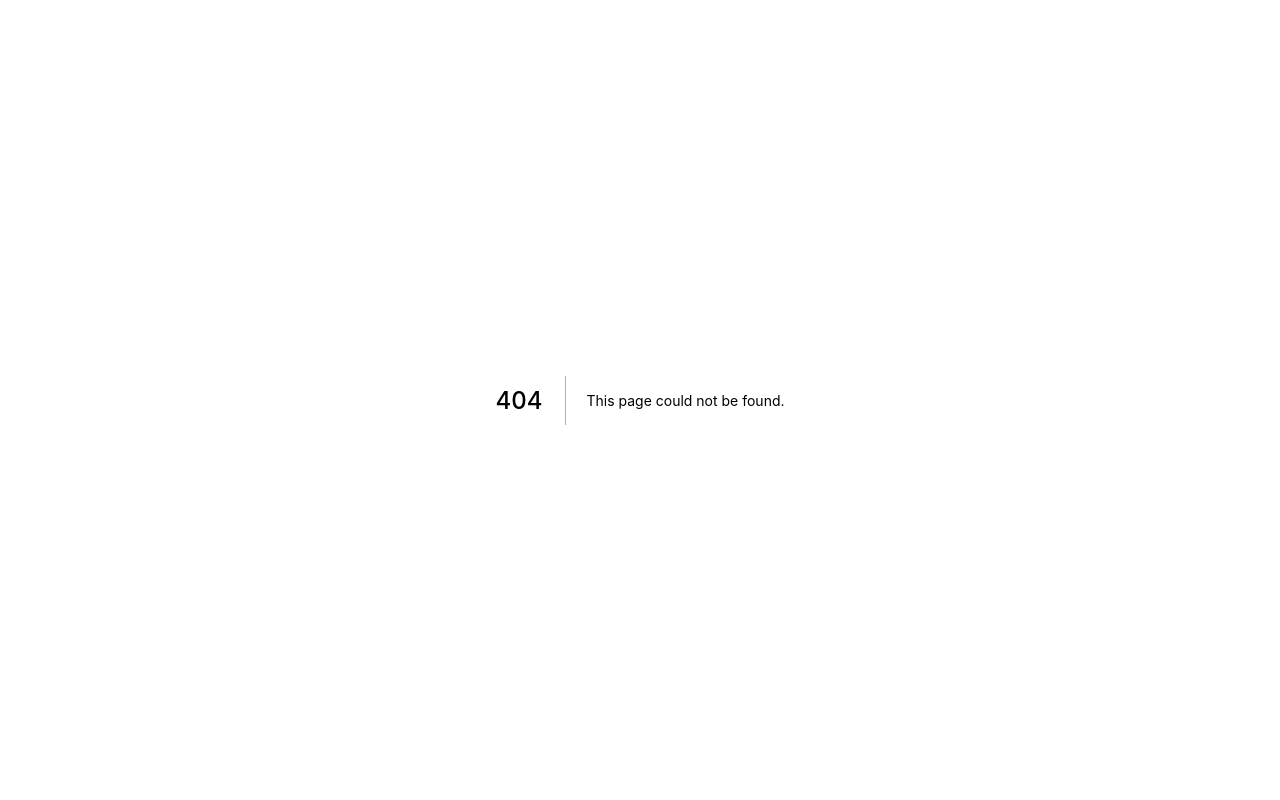
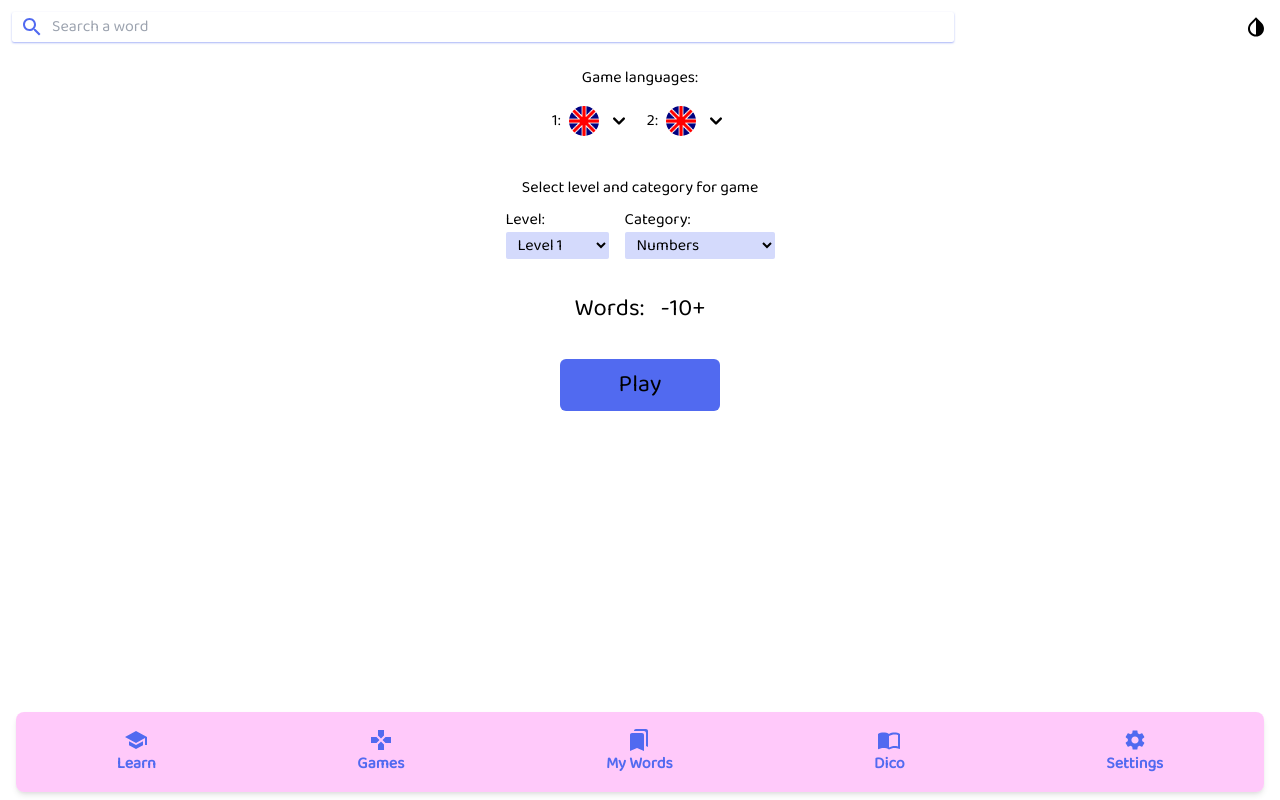
Before and after one commit to ArexSpeed/multiwords, a Next.js app: page /games/memo in a window 1280 px wide. Before the commit this address had no page. Built offline with nearby package versions, Linux system fonts and the light colour scheme.

Commit message:
game, memo index ui

```diff
--- /dev/null
+++ b/pages/games/index.tsx
@@ -0,0 +1,45 @@
+import React from 'react';
+import Link from 'next/link';
+import MetaHead from 'components/MetaHead';
+import MobileNav from 'components/Nav/MobileNav';
+import Search from 'components/Search';
+import ViewAgendaIcon from '@material-ui/icons/ViewAgenda';
+import BorderAllIcon from '@material-ui/icons/BorderAll';
+
+const GamesPage = () => {
+  return (
+    <div className="w-screen h-screen max-h-screen flex flex-col relative font-baloo dark:bg-gray-700 dark:text-gray-100">
+      <MetaHead />
+      <main className="w-full max-h-screen">
+        <Search />
+        <section className="flex flex-col justify-center items-center">
+          <h3 className="text-gray-600 dark:text-gray-300">Select your game to learn</h3>
+          <article className="flex flex-row justify-around items-center">
+            <Link href="/games/memo" passHref>
+              <div className="w-[100px] h-[100px] m-4 bg-gray-100 dark:bg-gray-800 flex flex-col justify-between items-center rounded-sm shadow-sm">
+                <ViewAgendaIcon style={{ fontSize: '60px' }} />
+                <h5>Memo</h5>
+              </div>
+            </Link>
+            <Link href="/games/puzzle" passHref>
+              <div className="w-[100px] h-[100px] m-4 bg-gray-100 dark:bg-gray-800 flex flex-col justify-between items-center rounded-sm shadow-sm">
+                <BorderAllIcon style={{ fontSize: '60px' }} />
+                <h5>Word Puzzle</h5>
+              </div>
+            </Link>
+          </article>
+          <article className="flex flex-row justify-around items-center">
+            <Link href="/games/connect" passHref>
+              <div className="w-[100px] h-[100px] m-4 bg-gray-100 dark:bg-gray-800 flex flex-col justify-between items-center rounded-sm shadow-sm">
+                <h5>Connect</h5>
+              </div>
+            </Link>
+          </article>
+        </section>
+        <MobileNav />
+      </main>
+    </div>
+  );
+};
+
+export default GamesPage;
--- /dev/null
+++ b/pages/games/memo/index.tsx
@@ -0,0 +1,178 @@
+/* eslint-disable jsx-a11y/no-onchange */
+import React, { useState } from 'react';
+import Link from 'next/link';
+import MobileNav from 'components/Nav/MobileNav';
+import MetaHead from 'components/MetaHead';
+import Search from 'components/Search';
+import Flag from 'components/Flag';
+import { levels, categories } from 'data';
+
+const MemoPage = () => {
+  const [firstLangBox, setFirstLangBox] = useState(false);
+  const [secondLangBox, setSecondLangBox] = useState(false);
+  const [firstLangGame, setFirstLangGame] = useState('eng');
+  const [secondLangGame, setSecondLangGame] = useState('eng');
+  const [level, setLevel] = useState('1');
+  const [category, setCategory] = useState('');
+
+  const langs = [
+    {
+      short: 'eng',
+      name: 'English'
+    },
+    {
+      short: 'pol',
+      name: 'Polski'
+    },
+    {
+      short: 'ger',
+      name: 'Deutsch'
+    },
+    {
+      short: 'ned',
+      name: 'Nederlande'
+    },
+    {
+      short: 'spa',
+      name: 'Español'
+    },
+    {
+      short: 'fra',
+      name: 'Français'
+    },
+    {
+      short: 'ita',
+      name: 'Italiano'
+    }
+  ];
+
+  return (
+    <div className="w-screen h-screen max-h-screen flex flex-col relative font-baloo dark:bg-gray-700 dark:text-gray-100">
+      <MetaHead />
+      <main className="w-full max-h-screen">
+        <Search />
+        <section className="flex flex-col justify-center items-center w-full p-3">
+          <div className="flex flex-row justify-between items-center">
+            <h4 className="text-md">Game languages:</h4>
+          </div>
+          <article className="flex flex-row justify-between items-center">
+            {/* First lang */}
+            <div className="relative m-2">
+              <button
+                className="flex flex-row justify-center items-center"
+                onClick={() => setFirstLangBox(!firstLangBox)}>
+                1: <Flag flag="eng" />
+                <svg
+                  className="w-6 h-6"
+                  fill="currentColor"
+                  viewBox="0 0 20 20"
+                  xmlns="http://www.w3.org/2000/svg">
+                  <path
+                    fillRule="evenodd"
+                    d="M5.293 7.293a1 1 0 011.414 0L10 10.586l3.293-3.293a1 1 0 111.414 1.414l-4 4a1 1 0 01-1.414 0l-4-4a1 1 0 010-1.414z"
+                    clipRule="evenodd"
+                  />
+                </svg>
+              </button>
+              {firstLangBox && (
+                <div className="absolute z-10 flex flex-col max-h-60 bg-secondaryLight rounded-sm p-2 overflow-y-auto dark:bg-secondary">
+                  {langs.map((lang, i) => (
+                    <button
+                      key={i}
+                      className="flex flex-row justify-start items-center rounded-sm hover:bg-secondary dark:hover:bg-secondaryDark"
+                      onClick={() => setFirstLangGame(lang.short)}>
+                      <Flag flag={lang.short} />
+                      <span>{lang.name}</span>
+                    </button>
+                  ))}
+                </div>
+              )}
+            </div>
+            {/* Second lang */}
+            <div className="relative m-2">
+              <button
+                className="flex flex-row justify-center items-center"
+                onClick={() => setSecondLangBox(!secondLangBox)}>
+                2: <Flag flag="eng" />
+                <svg
+                  className="w-6 h-6"
+                  fill="currentColor"
+                  viewBox="0 0 20 20"
+                  xmlns="http://www.w3.org/2000/svg">
+                  <path
+                    fillRule="evenodd"
+                    d="M5.293 7.293a1 1 0 011.414 0L10 10.586l3.293-3.293a1 1 0 111.414 1.414l-4 4a1 1 0 01-1.414 0l-4-4a1 1 0 010-1.414z"
+                    clipRule="evenodd"
+                  />
+                </svg>
+              </button>
+              {secondLangBox && (
+                <div className="absolute z-10 flex flex-col max-h-60 bg-secondaryLight rounded-sm p-2 overflow-y-auto dark:bg-secondary">
+                  {langs.map((lang, i) => (
+                    <button
+                      key={i}
+                      className="flex flex-row justify-start items-center rounded-sm hover:bg-secondary dark:hover:bg-secondaryDark"
+                      onClick={() => setSecondLangGame(lang.short)}>
+                      <Flag flag={lang.short} />
+                      <span>{lang.name}</span>
+                    </button>
+                  ))}
+                </div>
+              )}
+            </div>
+          </article>
+        </section>
+        {/* Level/cat section */}
+        <section className="flex flex-col justify-center items-center w-full p-3">
+          <div className="flex flex-row justify-between items-center">
+            <h4 className="text-md">Select level and category for game</h4>
+          </div>
+          <article className="flex flex-row justify-between items-center m-2">
+            <div className="flex flex-col mx-2">
+              Level:
+              <select
+                className="text-md outline-none bg-secondaryLight rounded-sm px-2 dark:bg-secondaryDark"
+                onChange={(e) => setLevel(e.target.value)}>
+                {levels.map((level) => (
+                  <option key={level.id} value={level.id}>
+                    {level.title}
+                  </option>
+                ))}
+                <option value="999">My Words</option>
+              </select>
+            </div>
+            <div className="flex flex-col mx-2">
+              Category:
+              <select
+                className="text-md outline-none bg-secondaryLight rounded-sm px-2 dark:bg-secondaryDark"
+                onChange={(e) => setLevel(e.target.value)}>
+                {categories.map((category) => (
+                  <option key={category.id} value={category.id}>
+                    {category.name}
+                  </option>
+                ))}
+                <option value="999">My Words</option>
+              </select>
+            </div>
+          </article>
+        </section>
+        <section className="flex flex-row justify-center items-center w-full p-3">
+          <span className="text-lg mx-2">Words:</span>
+          <div className="text-lg mx-2">
+            <button>-</button>
+            <span>10</span>
+            <button>+</button>
+          </div>
+        </section>
+        <section className="flex flex-row justify-center items-center w-full p-3">
+          <Link href="/games/memo/play" passHref>
+            <button className="bg-secondary p-2 m-2 w-40 text-lg rounded-md">Play</button>
+          </Link>
+        </section>
+        <MobileNav />
+      </main>
+    </div>
+  );
+};
+
+export default MemoPage;
--- a/pages/index.tsx
+++ b/pages/index.tsx
@@ -87,7 +87,7 @@ export default function Home() {
             <Link href="/game" passHref>
               <div className="w-[100px] h-[100px] m-4 bg-gray-100 dark:bg-gray-800 flex flex-col justify-between items-center rounded-sm shadow-sm">
                 <BorderAllIcon style={{ fontSize: '60px' }} />
-                <h5>Find word</h5>
+                <h5>Word Puzzle</h5>
               </div>
             </Link>
           </article>
```
